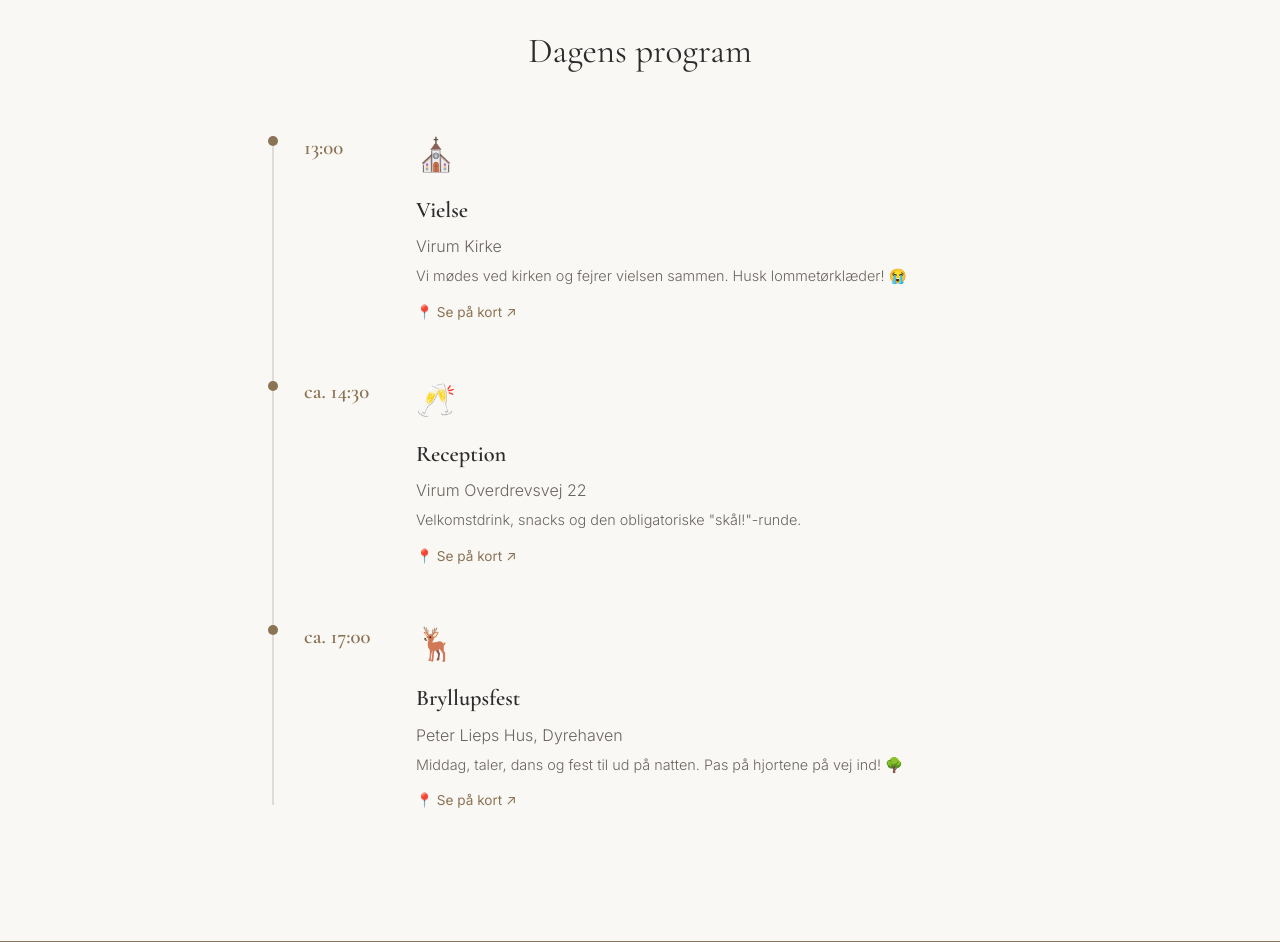
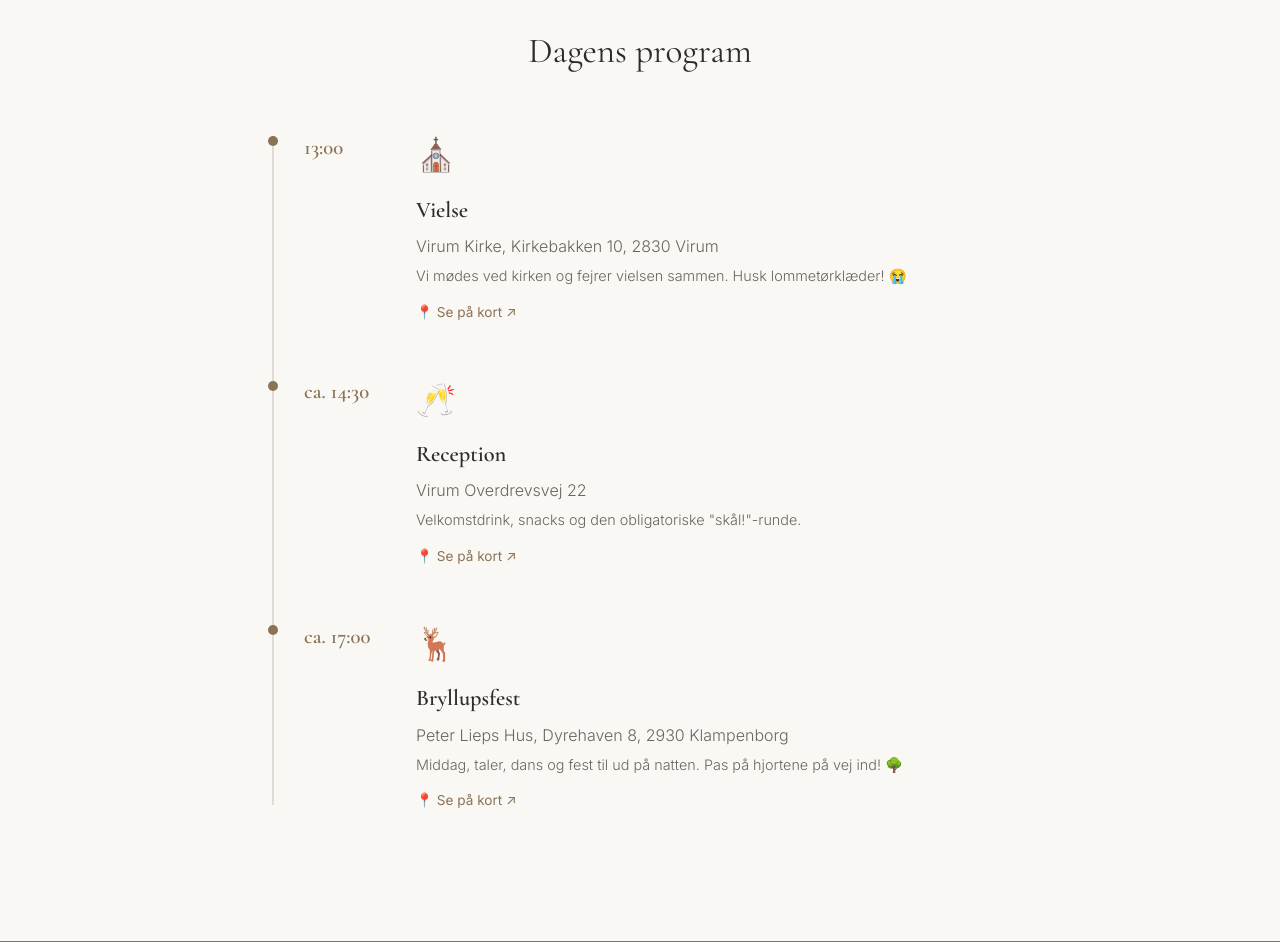
Before and after one commit to s171243/bryllup, a Flask app: page / in a window 1280 px wide. Shown: the part 1053-1995 px from the top of the page. Run offline with Flask 3, Linux system fonts and the light colour scheme.

Commit message:
Add full addresses for Virum Kirke and Peter Lieps Hus
Kirkebakken 10, 2830 Virum + Dyrehaven 8, 2930 Klampenborg.
Google Maps links updated to exact addresses.

Co-Authored-By: Claude Opus 4.6 (1M context) <noreply@anthropic.com>

```diff
--- a/templates/index.html
+++ b/templates/index.html
@@ -71,9 +71,9 @@
                 <div class="timeline-content">
                     <div class="timeline-emoji">⛪</div>
                     <h3>Vielse</h3>
-                    <p>Virum Kirke</p>
+                    <p>Virum Kirke, Kirkebakken 10, 2830 Virum</p>
                     <p class="detail">Vi mødes ved kirken og fejrer vielsen sammen. Husk lommetørklæder! 😭</p>
-                    <a class="map-link" href="https://maps.google.com/?q=Virum+Kirke" target="_blank" rel="noopener">
+                    <a class="map-link" href="https://maps.google.com/?q=Kirkebakken+10,+2830+Virum" target="_blank" rel="noopener">
                         📍 Se på kort ↗
                     </a>
                 </div>
@@ -95,9 +95,9 @@
                 <div class="timeline-content">
                     <div class="timeline-emoji">🦌</div>
                     <h3>Bryllupsfest</h3>
-                    <p>Peter Lieps Hus, Dyrehaven</p>
+                    <p>Peter Lieps Hus, Dyrehaven 8, 2930 Klampenborg</p>
                     <p class="detail">Middag, taler, dans og fest til ud på natten. Pas på hjortene på vej ind! 🌳</p>
-                    <a class="map-link" href="https://maps.google.com/?q=Peter+Lieps+Hus+Dyrehaven" target="_blank" rel="noopener">
+                    <a class="map-link" href="https://maps.google.com/?q=Dyrehaven+8,+2930+Klampenborg" target="_blank" rel="noopener">
                         📍 Se på kort ↗
                     </a>
                 </div>
```
Also changed, not shown: index.html (+4 -4 lines).
